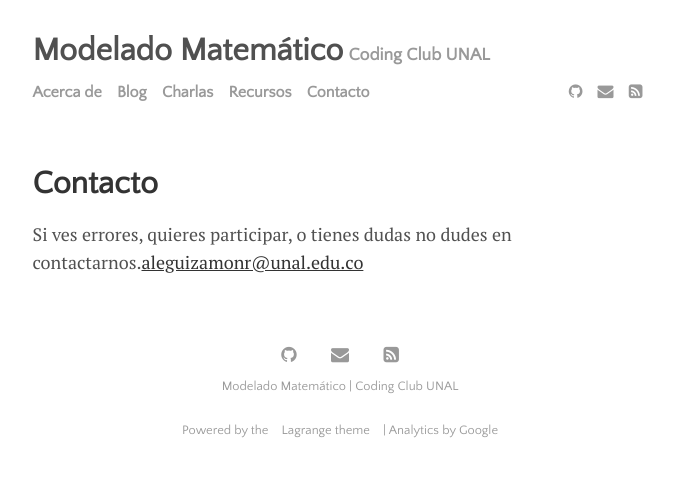
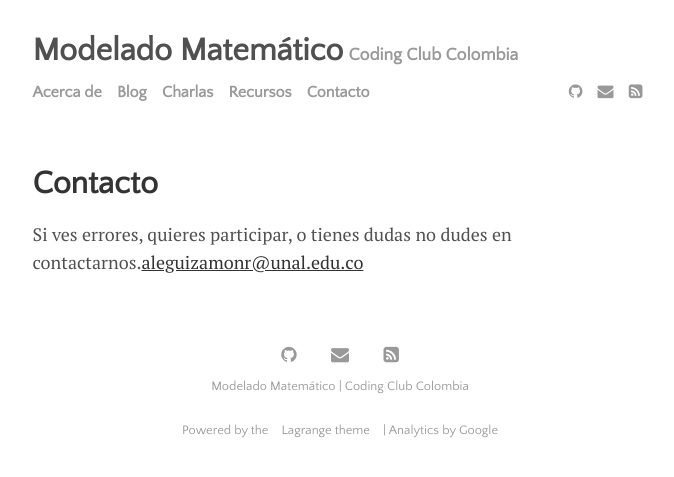
Before and after one commit to MathModCol/MathModCol.github.io, a Jekyll site: the page built from menu/contact.md, in a window 1280 px wide. Shown: the top 477 px of the page, without its empty margins (300-974 px from the left). Built offline with Jekyll 4.4.1, drawn with Linux system fonts in a browser that asks for light colours.

Commit message:
changed name

```diff
--- a/_config.yml
+++ b/_config.yml
@@ -21,8 +21,8 @@ plugins:             [jekyll-paginate, jekyll-sitemap, jekyll-feed, jekyll-seo-t
 
 # Customise atom feed settings (this is where Jekyll-Feed gets configuration information)
 title:		           'Modelado Matemático'
-description:	       'Coding Club UNAL'
-author:              ''
+description:	       'Coding Club Colombia'
+author:              'Alexander LR'
 
 # RSS 2.0 can be used instead of Atom by uncommenting following two lines
 #feed:
```
Also changed, not shown: 12 other files.
